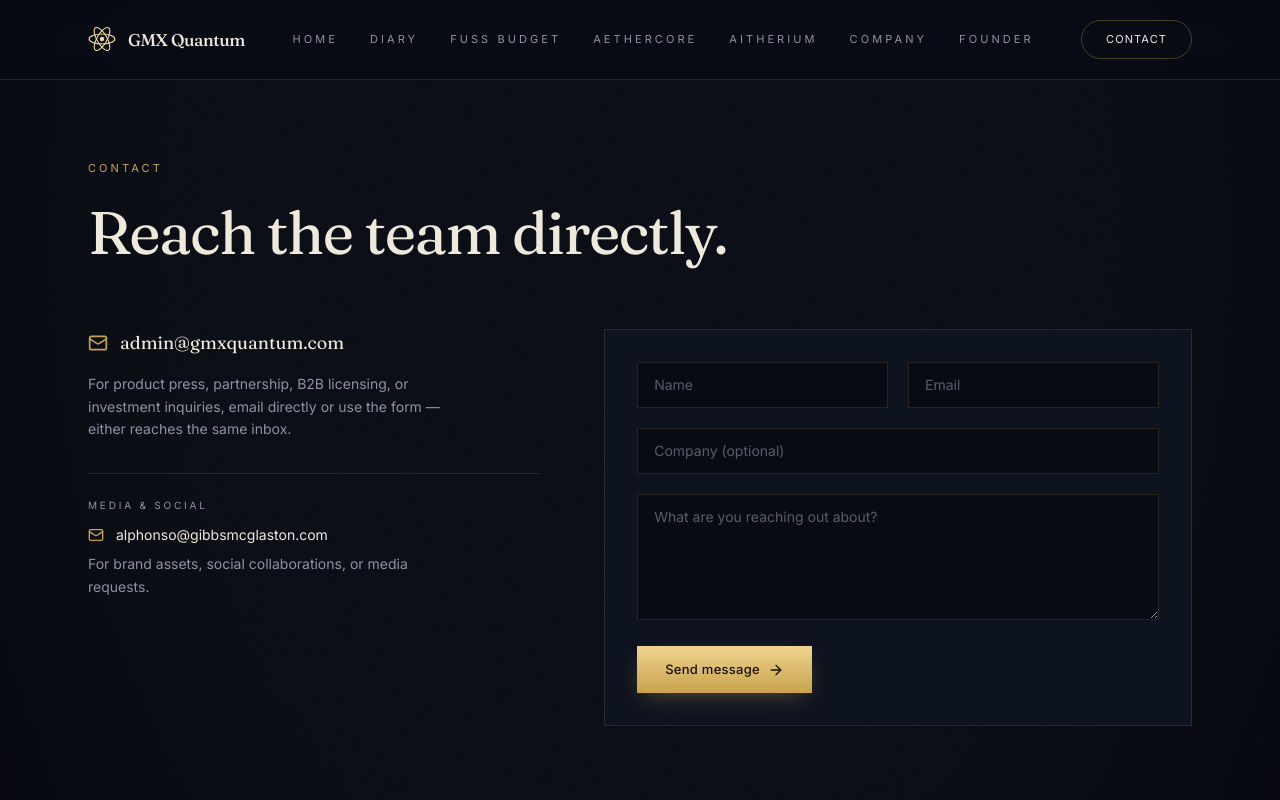
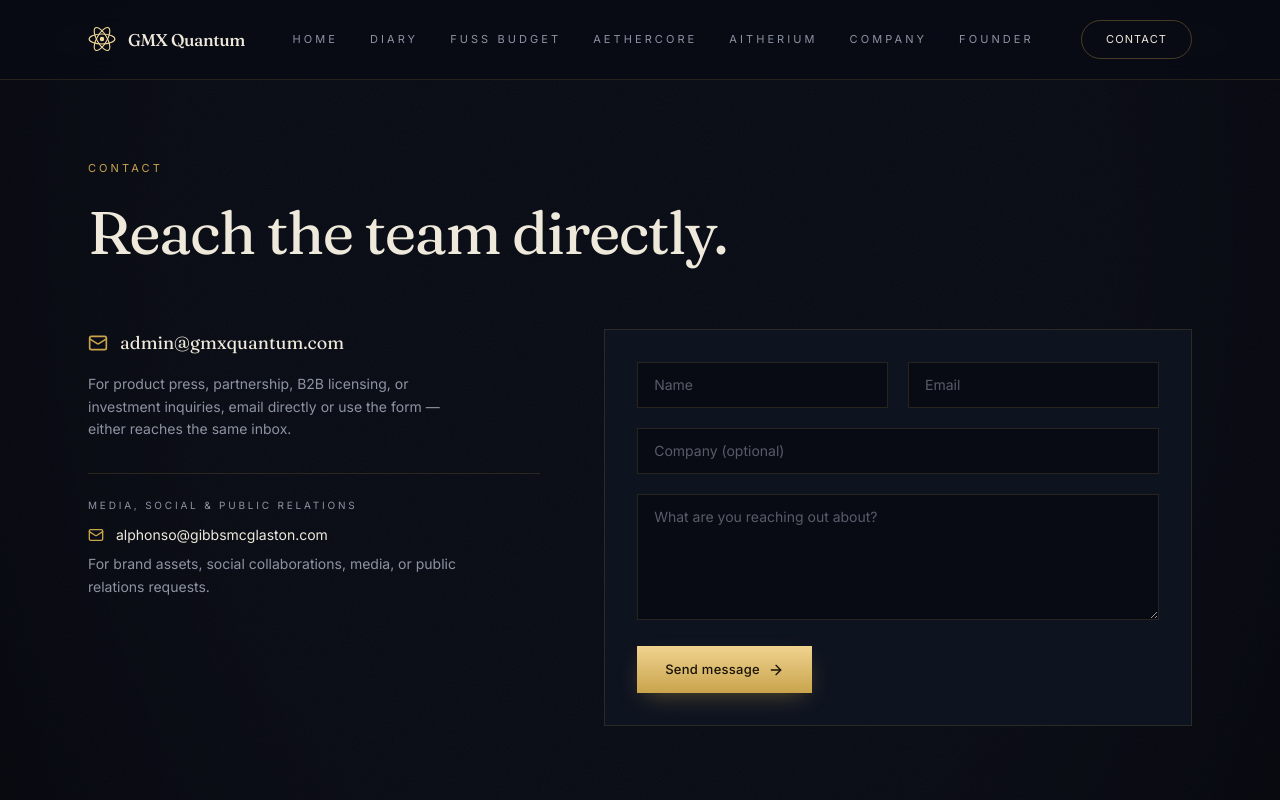
Before and after one commit to dgibbs20/gmx-quantum-site, a React (Vite) app: page /contact in a window 1280 px wide. Shown: the top 800 px of the page. Built offline with nearby package versions, Linux system fonts and the light colour scheme.

Commit message:
Expand Alphonso's contact title to Media, Social & Public Relations

```diff
--- a/src/pages/Contact.jsx
+++ b/src/pages/Contact.jsx
@@ -37,7 +37,7 @@
             </p>
 
             <div className="mt-8 border-t border-line-gold pt-6">
-              <p className="text-eyebrow !text-[10px] !text-ivory-dim">Media &amp; Social</p>
+              <p className="text-eyebrow !text-[10px] !text-ivory-dim">Media, Social &amp; Public Relations</p>
               <a
                 href="mailto:alphonso@gibbsmcglaston.com"
                 className="mt-3 flex items-center gap-3 text-sm text-ivory hover:text-gold"
@@ -46,7 +46,7 @@
                 alphonso@gibbsmcglaston.com
               </a>
               <p className="mt-2 max-w-sm text-sm leading-relaxed text-ivory-dim">
-                For brand assets, social collaborations, or media requests.
+                For brand assets, social collaborations, media, or public relations requests.
               </p>
             </div>
           </div>
```
